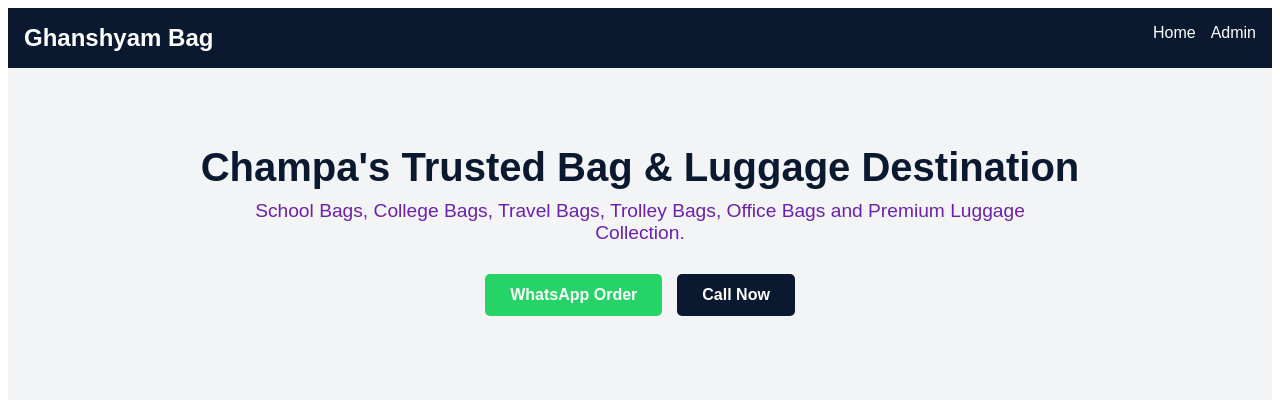
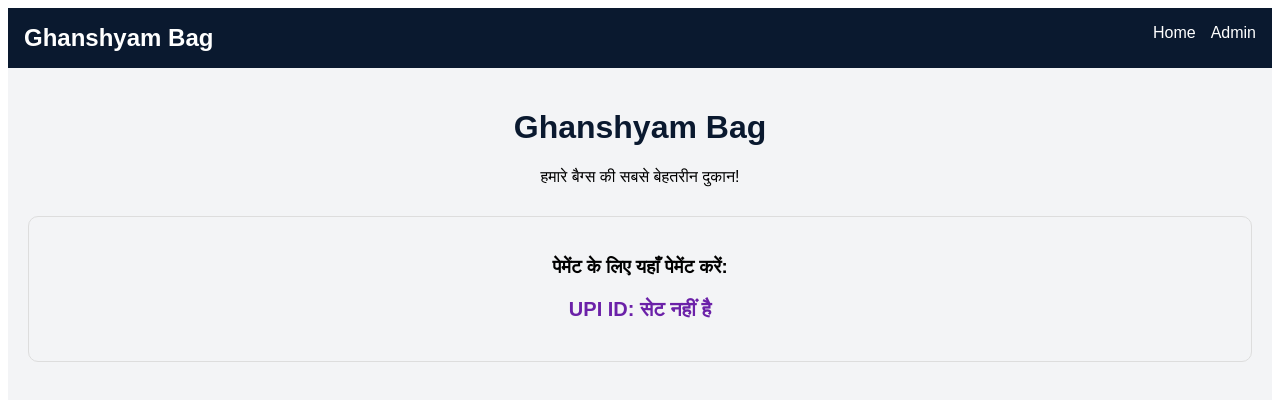
Before and after one commit to soni30shivam-dot/Ghanshyam-bag, a React (Vite) app: page / in a window 1280 px wide. Shown: the top 400 px of the page. Built offline with nearby package versions, Linux system fonts and the light colour scheme.

Commit message:
Update Home.jsx

```diff
--- a/src/Home.jsx
+++ b/src/Home.jsx
@@ -1,16 +1,31 @@
-import { Link } from 'react-router-dom';
+import { useEffect, useState } from 'react';
 
 export default function Home() {
+  const [settings, setSettings] = useState({
+    upiId: 'सेट नहीं है',
+    storeName: 'Ghanshyam Bag'
+  });
+
+  useEffect(() => {
+    // डैशबोर्ड से सेव की गई सेटिंग्स को यहाँ से उठाता है
+    const savedSettings = localStorage.getItem('siteSettings');
+    if (savedSettings) {
+      setSettings(JSON.parse(savedSettings));
+    }
+  }, []);
+
   return (
-    <div style={{ textAlign: 'center', padding: '50px 20px' }}>
-      <h1 style={{ color: '#0A192F', fontSize: '2.5rem', marginBottom: '10px' }}>Champa's Trusted Bag & Luggage Destination</h1>
-      <p style={{ color: '#6B21A8', fontSize: '1.2rem', maxWidth: '800px', margin: '0 auto 30px' }}>
-        School Bags, College Bags, Travel Bags, Trolley Bags, Office Bags and Premium Luggage Collection.
-      </p>
+    <div style={{ padding: '20px', textAlign: 'center' }}>
+      {/* यहाँ से दुकान का नाम डैशबोर्ड से अपडेट होगा */}
+      <h1 style={{ color: '#0A192F' }}>{settings.storeName}</h1>
+      <p>हमारे बैग्स की सबसे बेहतरीन दुकान!</p>
 
-      <div style={{ display: 'flex', gap: '15px', justifyContent: 'center', flexWrap: 'wrap' }}>
-        <a href="https://wa.me/918109950542" style={{ padding: '12px 25px', backgroundColor: '#25D366', color: 'white', textDecoration: 'none', borderRadius: '5px', fontWeight: 'bold' }}>WhatsApp Order</a>
-        <a href="tel:+918109950542" style={{ padding: '12px 25px', backgroundColor: '#0A192F', color: 'white', textDecoration: 'none', borderRadius: '5px', fontWeight: 'bold' }}>Call Now</a>
+      <div style={{ marginTop: '30px', padding: '20px', border: '1px solid #ddd', borderRadius: '10px' }}>
+        <h3>पेमेंट के लिए यहाँ पेमेंट करें:</h3>
+        {/* यहाँ से UPI ID डैशबोर्ड से अपडेट होगी */}
+        <p style={{ fontSize: '20px', fontWeight: 'bold', color: '#6B21A8' }}>
+          UPI ID: {settings.upiId}
+        </p>
       </div>
     </div>
   );
```
